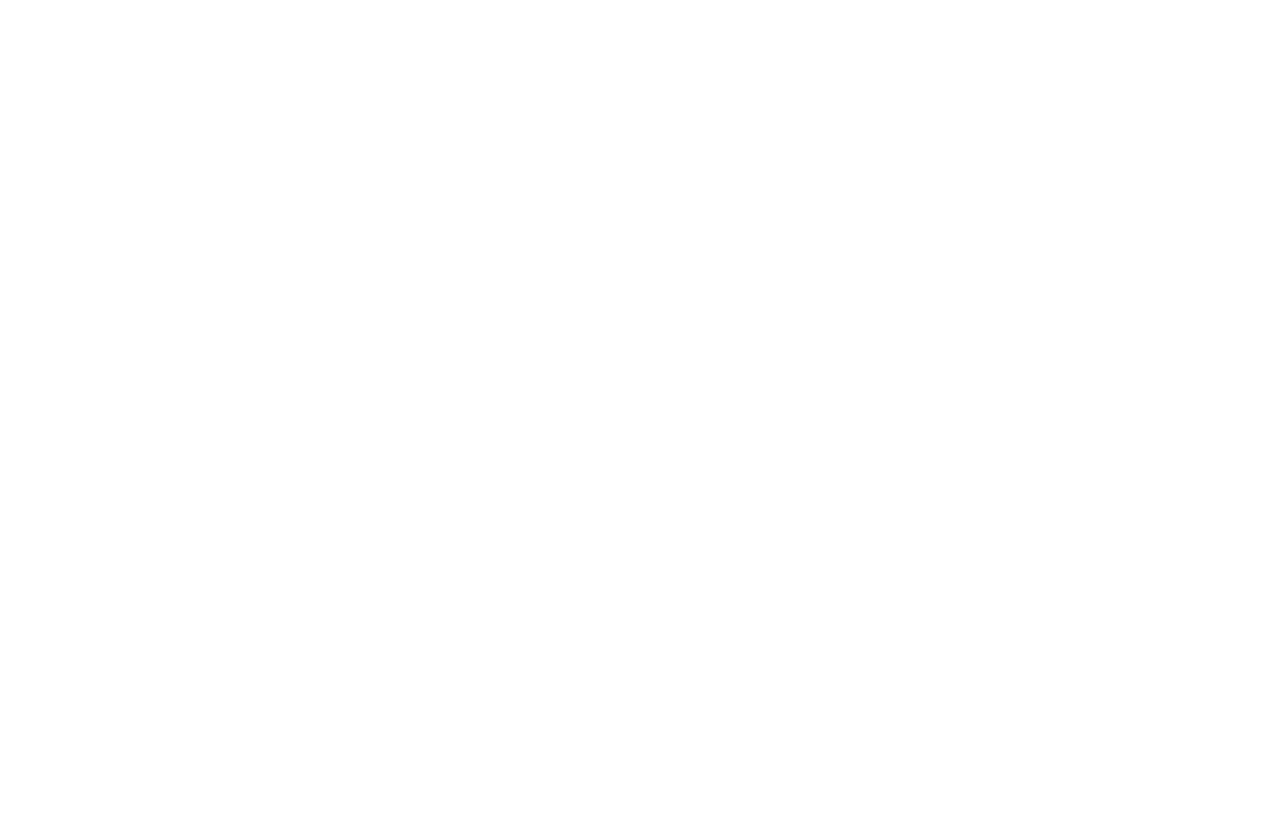
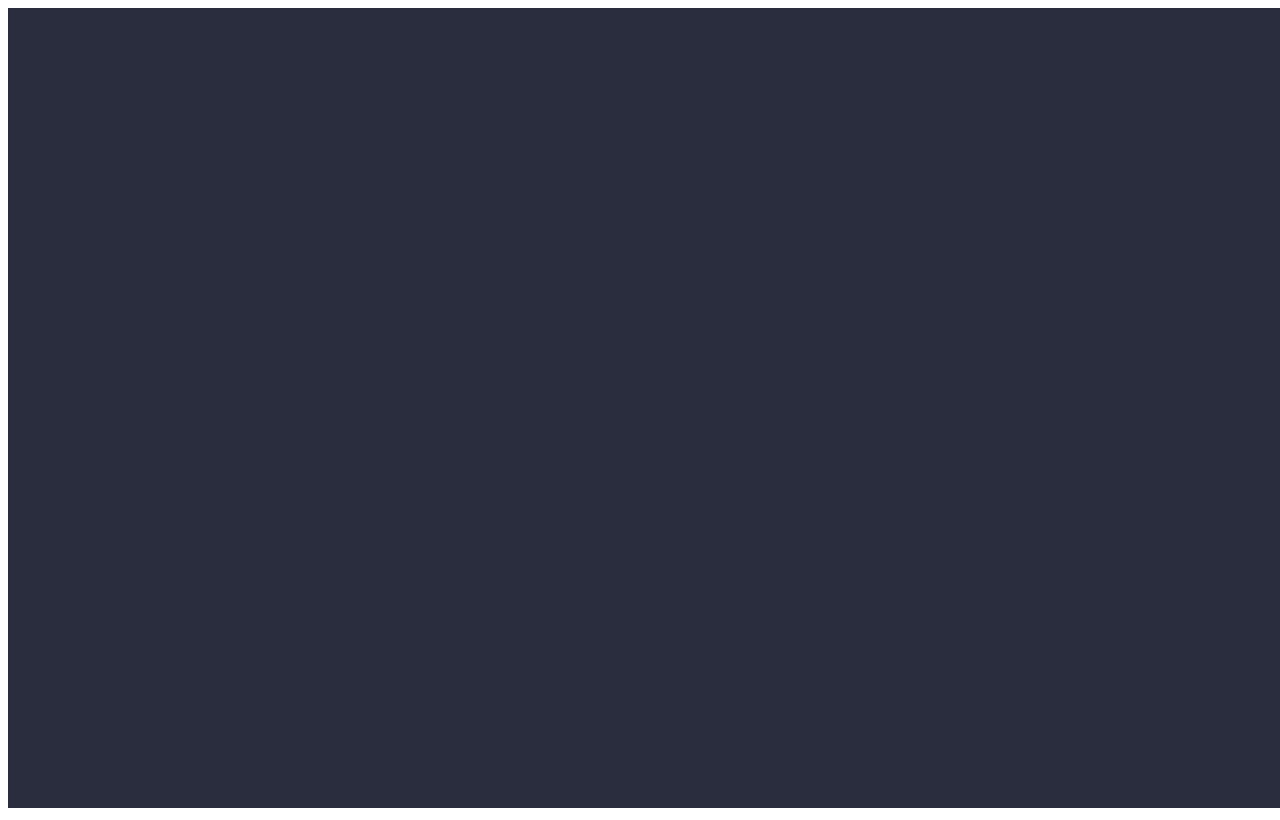
Before and after one commit to Kiricon/Bones2D, a website built with webpack: page demo/index.html in a window 1280 px wide. Built offline with nearby package versions, Linux system fonts and the light colour scheme.

Commit message:
Game now can draw and loop through drawing any/all objects.

```diff
--- a/common/Game.ts
+++ b/common/Game.ts
@@ -3,13 +3,14 @@ import Sprite from "./../objects/Sprite";
 export default class Game {
 
     canvas: HTMLCanvasElement;
-    context: CanvasRenderingContext2D | null;
+    context: CanvasRenderingContext2D;
 
-    private gameObjects: Sprite[] = [];
+    private gameObjects: Sprite[];
 
     constructor(canvas: string) {
         this.canvas = <HTMLCanvasElement> document.querySelector(canvas);
-        this.context = this.canvas.getContext("2d");
+        this.context = <CanvasRenderingContext2D> this.canvas.getContext("2d");
+        this.gameObjects = [];
     }
 
     /**
@@ -23,4 +24,33 @@ export default class Game {
             sprite.init();
         }
     }
+
+    start() {
+        let self = this;
+		this.canvas.width = window.innerWidth;
+		this.canvas.height = window.innerHeight;
+		let timer = setInterval(function() {
+			self.draw();
+		}, 20);
+		timer;
+    }
+
+    private draw() {
+        let ctx = this.context;
+		ctx.clearRect(0, 0, this.canvas.width, this.canvas.height);
+		ctx.fillRect(0, 0, this.canvas.width, this.canvas.height);
+        ctx.fillStyle = '#292D3E';
+        this.drawRegisiteredObjects(ctx);
+    }
+
+    private drawRegisiteredObjects(ctx: CanvasRenderingContext2D) {
+        for(let i = 0; i < this.gameObjects.length; i++) {
+            if(this.gameObjects[i]) {
+                this.gameObjects[i].update();
+                ctx.save();
+                this.gameObjects[i].draw(ctx);
+                ctx.restore();
+            }
+        }
+    }
 }
--- a/demo/bones.js
+++ b/demo/bones.js
@@ -70,37 +70,15 @@
 "use strict";
 
 Object.defineProperty(exports, "__esModule", { value: true });
-var GenericObject_1 = __webpack_require__(2);
+var GenericObject_1 = __webpack_require__(1);
 var Game_1 = __webpack_require__(3);
 var game = new Game_1.default("#canvas");
 game.register(new GenericObject_1.default(1, 2, 3, 5));
+game.start();
 
 
 /***/ }),
 /* 1 */
-/***/ (function(module, exports, __webpack_require__) {
-
-"use strict";
-
-Object.defineProperty(exports, "__esModule", { value: true });
-var Sprite = (function () {
-    function Sprite(x, y, height, width) {
-        this.position = { x: x, y: y };
-        this.size = { height: height, width: width };
-    }
-    Sprite.prototype.setHeigh = function (height) {
-        this.size.height = height;
-    };
-    Sprite.prototype.setWidth = function (width) {
-        this.size.width = width;
-    };
-    return Sprite;
-}());
-exports.default = Sprite;
-
-
-/***/ }),
-/* 2 */
 /***/ (function(module, exports, __webpack_require__) {
 
 "use strict";
@@ -116,7 +94,7 @@ var __extends = (this && this.__extends) || (function () {
     };
 })();
 Object.defineProperty(exports, "__esModule", { value: true });
-var Sprite_1 = __webpack_require__(1);
+var Sprite_1 = __webpack_require__(2);
 var GenericObject = (function (_super) {
     __extends(GenericObject, _super);
     function GenericObject() {
@@ -128,9 +106,43 @@ var GenericObject = (function (_super) {
     GenericObject.prototype.init = function () {
         alert(this.position.x);
     };
+    GenericObject.prototype.draw = function (ctx) {
+        // Draw stuff here
+    };
     return GenericObject;
 }(Sprite_1.default));
 exports.default = GenericObject;
+
+
+/***/ }),
+/* 2 */
+/***/ (function(module, exports, __webpack_require__) {
+
+"use strict";
+
+Object.defineProperty(exports, "__esModule", { value: true });
+var Sprite = (function () {
+    function Sprite(x, y, height, width) {
+        this.position = { x: x, y: y };
+        this.size = { height: height, width: width };
+    }
+    /**
+     * Set the height of the sprite
+     * @param height
+     */
+    Sprite.prototype.setHeigh = function (height) {
+        this.size.height = height;
+    };
+    /**
+     * Set the width of the sprite
+     * @param width
+     */
+    Sprite.prototype.setWidth = function (width) {
+        this.size.width = width;
+    };
+    return Sprite;
+}());
+exports.default = Sprite;
 
 
 /***/ }),
@@ -142,14 +154,45 @@ exports.default = GenericObject;
 Object.defineProperty(exports, "__esModule", { value: true });
 var Game = (function () {
     function Game(canvas) {
-        this.gameObjects = [];
         this.canvas = document.querySelector(canvas);
         this.context = this.canvas.getContext("2d");
+        this.gameObjects = [];
     }
+    /**
+     * Register a sprite to the game so it can be  rendered
+     * and updated.
+     * @param sprite Srite to register to the game
+     */
     Game.prototype.register = function (sprite) {
         this.gameObjects.push(sprite);
         if (typeof sprite.init !== "undefined") {
             sprite.init();
+        }
+    };
+    Game.prototype.start = function () {
+        var self = this;
+        this.canvas.width = window.innerWidth;
+        this.canvas.height = window.innerHeight;
+        var timer = setInterval(function () {
+            self.draw();
+        }, 20);
+        timer;
+    };
+    Game.prototype.draw = function () {
+        var ctx = this.context;
+        ctx.clearRect(0, 0, this.canvas.width, this.canvas.height);
+        ctx.fillRect(0, 0, this.canvas.width, this.canvas.height);
+        ctx.fillStyle = '#292D3E';
+        this.drawRegisiteredObjects(ctx);
+    };
+    Game.prototype.drawRegisiteredObjects = function (ctx) {
+        for (var i = 0; i < this.gameObjects.length; i++) {
+            if (this.gameObjects[i]) {
+                this.gameObjects[i].update();
+                ctx.save();
+                this.gameObjects[i].draw(ctx);
+                ctx.restore();
+            }
         }
     };
     return Game;
--- a/demo/index.html
+++ b/demo/index.html
@@ -10,7 +10,7 @@
 </head>
 
 <body>
-    <canvas id="canvas" height="500" width="500" />
+    <canvas id="canvas"></canvas>
   <script src="bones.js"></script>
 </body>
 </html
--- a/main.ts
+++ b/main.ts
@@ -4,3 +4,5 @@ import Game from "./common/Game";
 let game = new Game("#canvas");
 
 game.register(new GenericObject(1, 2, 3, 5));
+
+game.start();
--- a/objects/GenericObject.ts
+++ b/objects/GenericObject.ts
@@ -10,7 +10,7 @@ export default class GenericObject extends Sprite {
         alert(this.position.x);
     }
 
-    draw(): void {
+    draw(ctx: CanvasRenderingContext2D): void {
         // Draw stuff here
     }
 
--- a/objects/Sprite.ts
+++ b/objects/Sprite.ts
@@ -35,10 +35,10 @@ export default abstract class Sprite {
     /**
      * Method that is ran when the sprite is first registered.
      */
-    abstract init?(): void;
+    abstract init(): void;
 
     /**
      * Method used to draw a the sprite
      */
-    abstract draw?(): void;
+    abstract draw(ctx: CanvasRenderingContext2D): void;
 }
--- a/tsconfig.json
+++ b/tsconfig.json
@@ -19,7 +19,7 @@
     // "isolatedModules": true,               /* Transpile each file as a separate module (similar to 'ts.transpileModule'). */
 
     /* Strict Type-Checking Options */
-    "strict": true,                           /* Enable all strict type-checking options. */
+    "strict": true                            /* Enable all strict type-checking options. */
     // "noImplicitAny": true,                 /* Raise error on expressions and declarations with an implied 'any' type. */
     // "strictNullChecks": true,              /* Enable strict null checks. */
     // "noImplicitThis": true,                /* Raise error on 'this' expressions with an implied 'any' type. */
@@ -37,7 +37,7 @@
     // "paths": {},                           /* A series of entries which re-map imports to lookup locations relative to the 'baseUrl'. */
     // "rootDirs": [],                        /* List of root folders whose combined content represents the structure of the project at runtime. */
     // "typeRoots": [],                       /* List of folders to include type definitions from. */
-    "types": ["./common/*.d.ts"]                           /* Type declaration files to be included in compilation. */
+    //"types": ["./common/*.d.ts"]                           /* Type declaration files to be included in compilation. */
     // "allowSyntheticDefaultImports": true,  /* Allow default imports from modules with no default export. This does not affect code emit, just typechecking. */
 
     /* Source Map Options */
```
